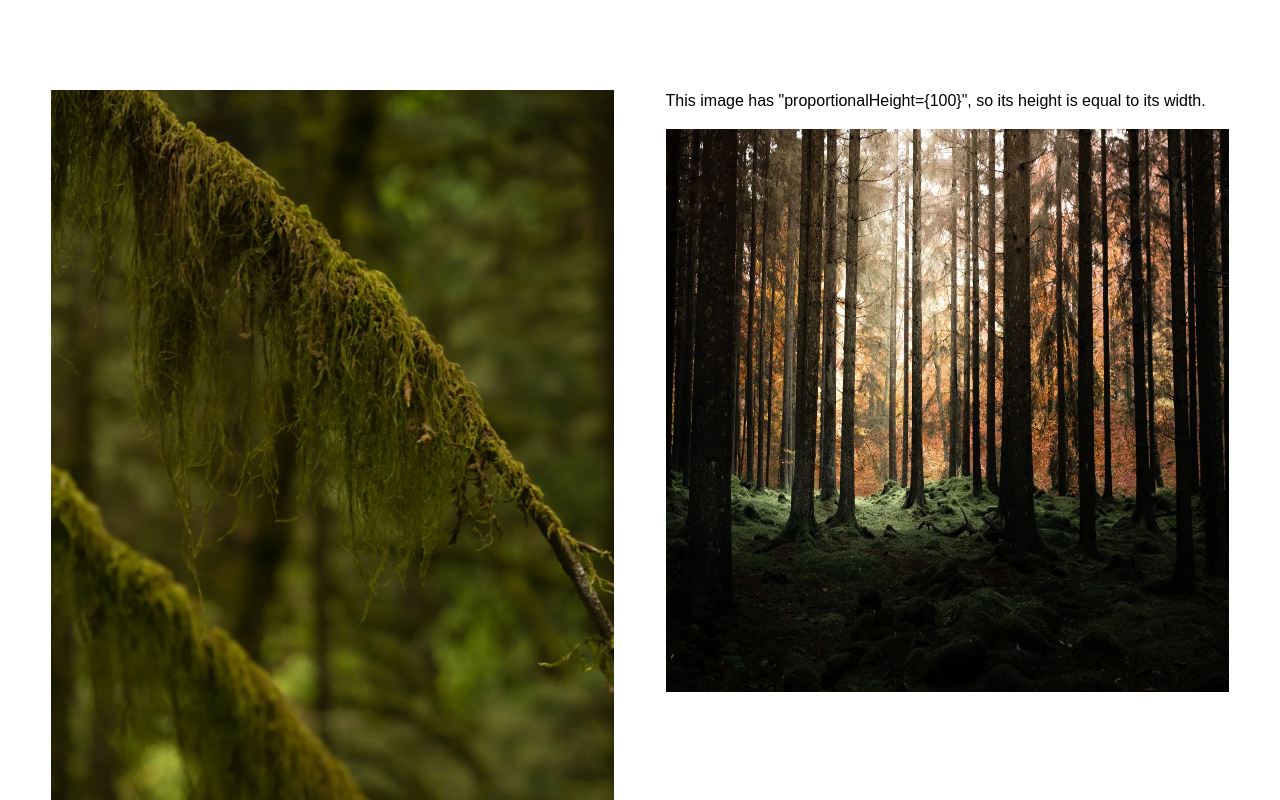
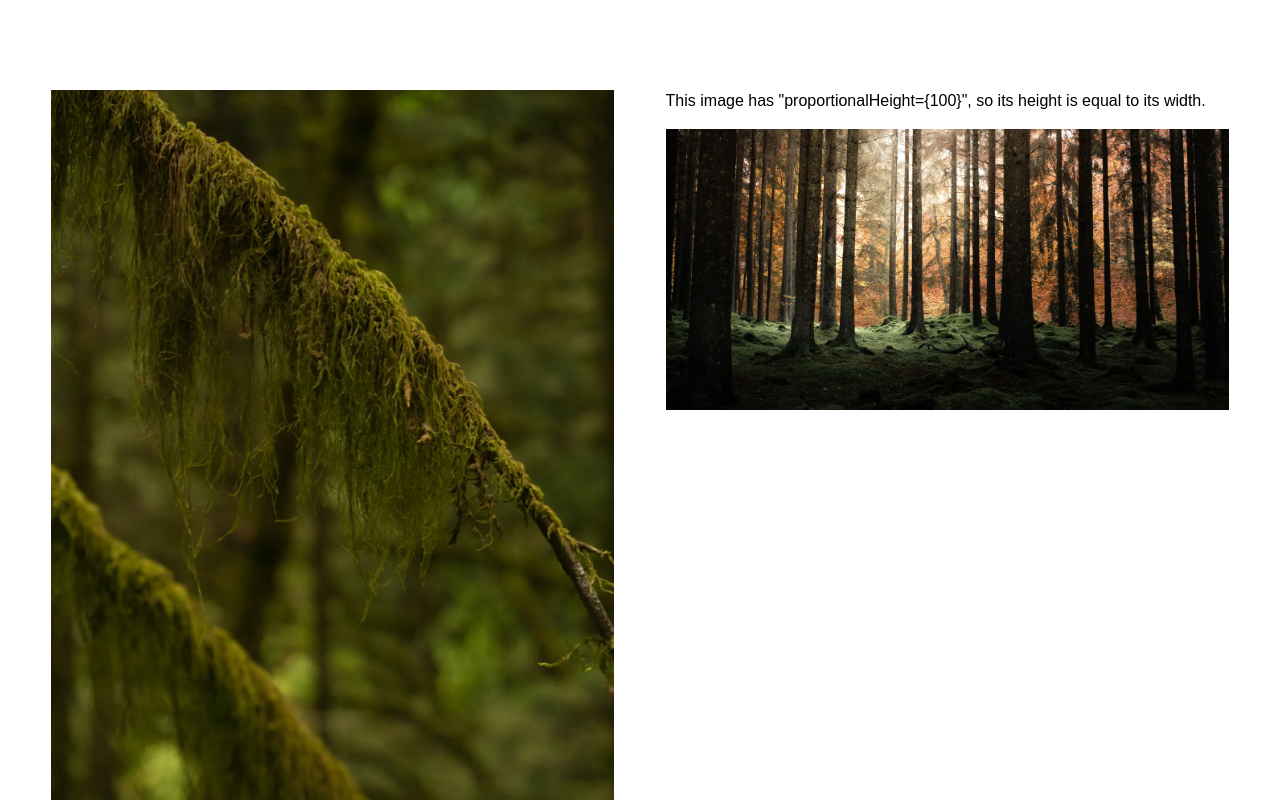
Before and after one commit to AndreasFaust/react-strapi-img, a Next.js app: page / in a window 1280 px wide. Shown: the part 1300-2100 px from the top of the page. Built offline with nearby package versions, Linux system fonts and the light colour scheme.

Commit message:
fix: fix object-props default

```diff
--- a/pages/index.tsx
+++ b/pages/index.tsx
@@ -51,7 +51,7 @@ const Startpage: NextPage = () => {
         <p>{`This image has "proportionalHeight={100}", so its height is equal to its width.`}</p>
         {image1 && (
           <Image
-            proportionalHeight={100}
+            proportionalHeight={50}
             {...image1}
             // style={`border: 2px solid red;`}
             // styleImg={`border: 2px solid blue;`}
--- a/src/index.tsx
+++ b/src/index.tsx
@@ -107,8 +107,8 @@ const ReactStrapiImg: React.FC<Types.ImageProps> = ({
         srcSet={srcSet.regular}
         srcSetWebp={srcSet.webp}
         sizes={sizes || context.sizes}
-        objectFit={objectFit || context.objectFit}
-        objectPosition={objectPosition || context.objectPosition}
+        objectFit={objectFit || context.objectFit || "cover"}
+        objectPosition={objectPosition || context.objectPosition || "center"}
         alternativeText={alternativeText}
         styleImg={context.styleImg + styleImg}
         className={`no-js-${filename}`}
```
